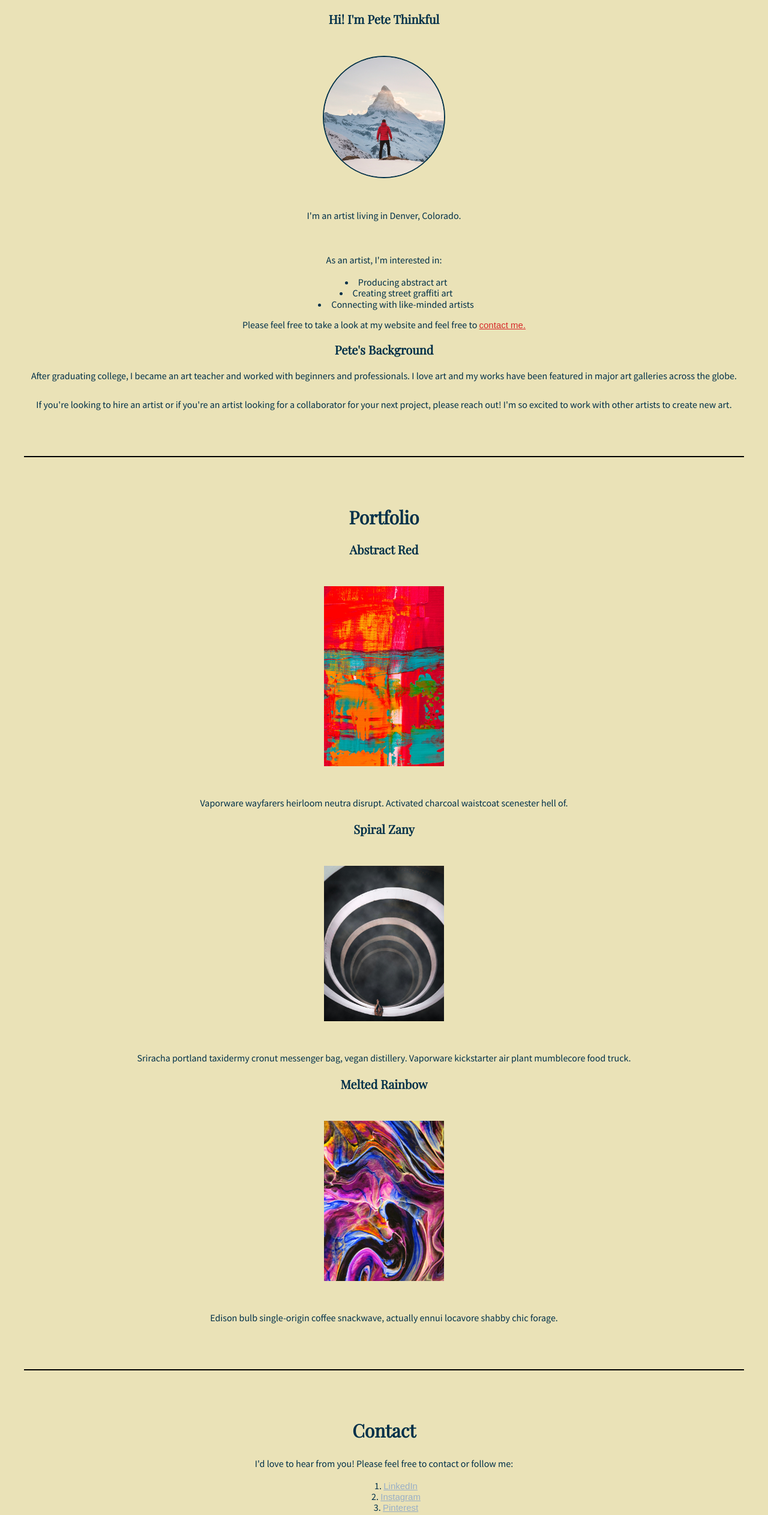
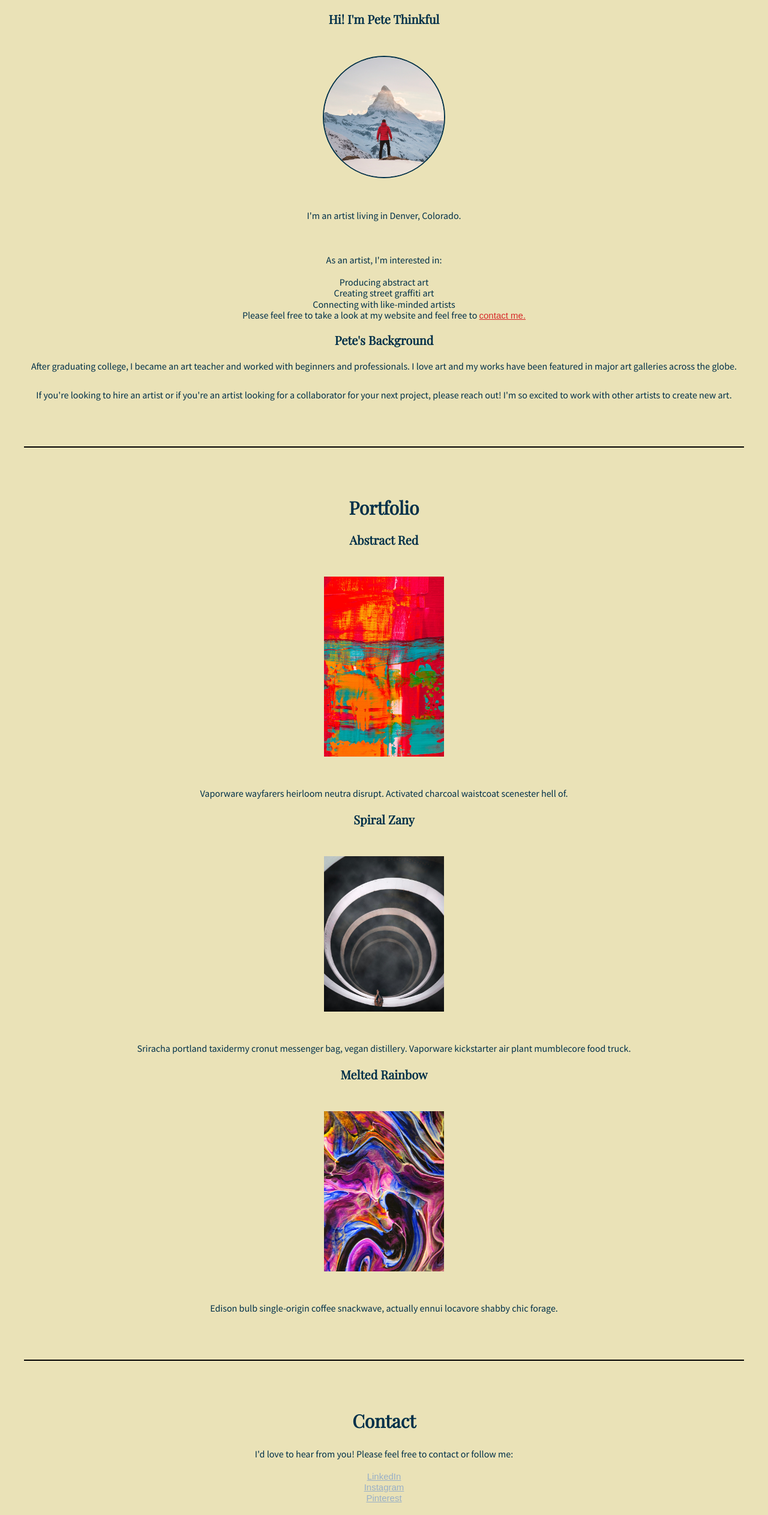
Before and after one commit to pcorona98/Portfolio-Project, a plain HTML site: page index.html in a window 1280 px wide. Shown: the part 272-2797 px from the top of the page at 60% size. Drawn offline with nearby package versions, Linux system fonts and the light colour scheme.

Commit message:
Update style.css

```diff
--- a/style.css
+++ b/style.css
@@ -41,10 +41,14 @@ article div {
   width: 100%;
 }
 ul {
-list-style-position: inside;
+list-style-type: none;
+margin: 0;
+padding: 0;
 }
 ol {
-list-style-position: inside;
+list-style-type: none;
+margin: 0;
+padding: 0;
 }
 p {
   line-height: 1.5;
```
